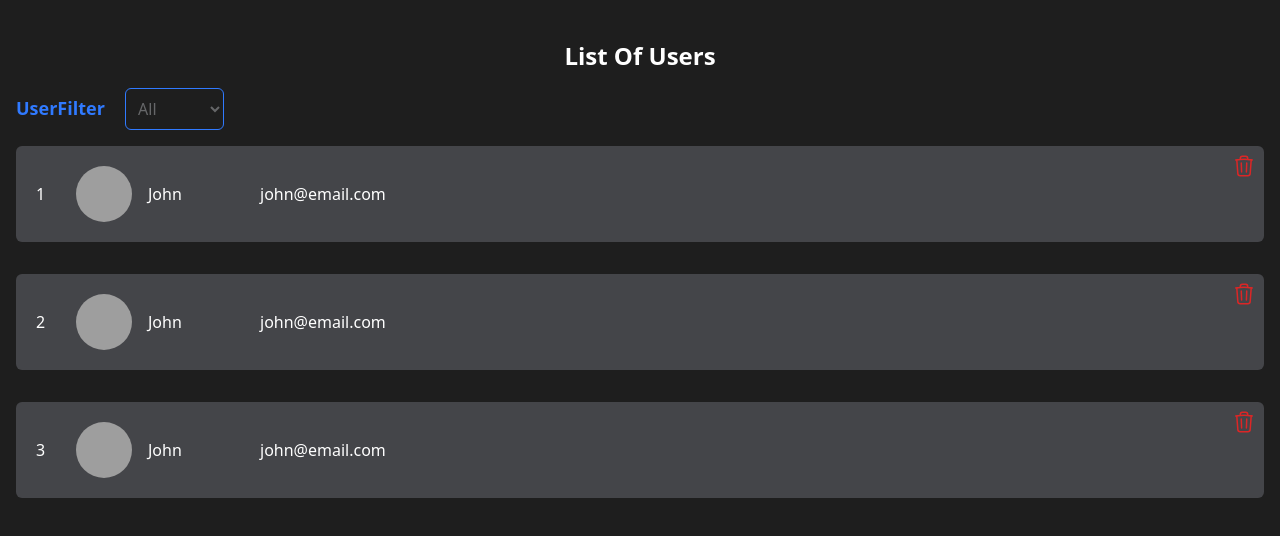
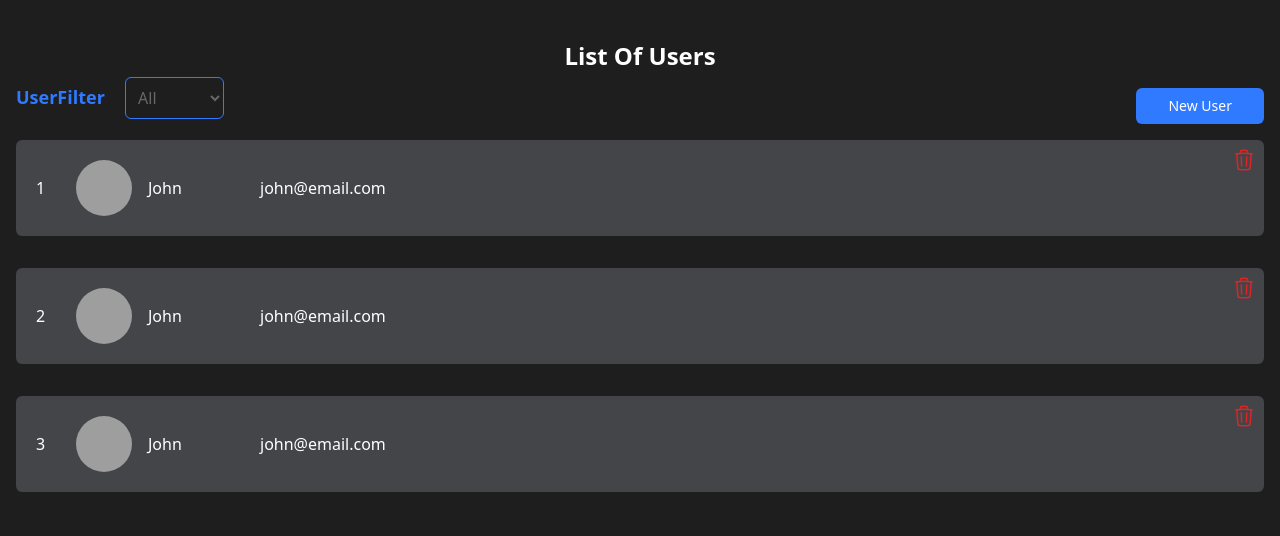
Before and after one commit to venky-123-debug/svelte-tutorial, a Svelte app: page / in a window 1280 px wide. Shown: the top 536 px of the page. Built offline with nearby package versions, Linux system fonts and the light colour scheme; grey boxes are pictures that could not be loaded; the HTML template or start-up script is replaced by a standard one.

Commit message:
newuser adding modal has been initiated

```diff
--- a/src/App.svelte
+++ b/src/App.svelte
@@ -2,10 +2,12 @@
   import User from "./components/users.svelte"
 </script>
 
+<!-- <div class="relative"> -->
 <div class="flex min-h-screen flex-col overflow-hidden bg-primaryBlack">
   <User />
 </div>
 
+<!-- </div> -->
 <style global lang="postcss">
   @tailwind base;
   @tailwind components;
--- a/src/components/filterUser.svelte
+++ b/src/components/filterUser.svelte
@@ -7,7 +7,7 @@
   }
 </script>
 
-<div class="ml-4 mt-4 ">
+<div>
   <label for="UserFilter" class="text-lg font-bold text-primaryBlue">UserFilter</label>
   <select on:change={filterUser} name="userfilter" class="ml-4 rounded-md border border-primaryBlue bg-primaryBlack px-2 py-2 text-textGray focus:outline-none">
     <option value={null}>All</option>
--- /dev/null
+++ b/src/components/newUser.svelte
@@ -0,0 +1,19 @@
+<script>
+  import NewUserModal from "../modules/newUserModal.svelte"
+  let showModal = false
+</script>
+
+<div class="mt-4">
+  <button
+    on:click={() => {
+      showModal = true
+    }}
+    class="rounded-md bg-primaryBlue px-8 py-2 text-sm text-white  focus:outline-none active:bg-blue-800 "
+  >
+    New User
+  </button>
+
+  {#if showModal}
+    <NewUserModal on:close={() => (showModal = false)} />
+  {/if}
+</div>
--- a/src/components/users.svelte
+++ b/src/components/users.svelte
@@ -1,6 +1,7 @@
 <script>
   import User from "../modules/user.svelte"
   import FilterUser from "./filterUser.svelte"
+  import NewUser from "./newUser.svelte"
 
   let users = [
     {
@@ -48,7 +49,10 @@
 </script>
 
 <h1>List Of Users</h1>
-<FilterUser on:filter={filterUser} />
+<div class="mx-4 flex items-center justify-between">
+  <FilterUser on:filter={filterUser} />
+  <NewUser />
+</div>
 {#each filteredUsers as user, i (user.id)}
   <User on:remove={deleteUser} {user} {i} />
 {:else}
--- /dev/null
+++ b/src/modules/newUserModal.svelte
@@ -0,0 +1,28 @@
+<script>
+  import { createEventDispatcher } from "svelte"
+
+  const dispatch = createEventDispatcher()
+  const close = () => {
+    dispatch("close")
+  }
+</script>
+
+<!-- svelte-ignore a11y-click-events-have-key-events -->
+<div class="relative z-10" aria-labelledby="modal-title" role="dialog" aria-modal="true">
+  <div class="fixed inset-0 bg-gray-500 bg-opacity-50 transition-opacity" />
+
+  <div class="fixed inset-0 z-10 overflow-y-auto">
+    <div class="flex min-h-full items-center justify-center p-4 text-center sm:items-center sm:p-0">
+      <div class="relative transform overflow-hidden rounded-lg bg-white px-4 pb-4 text-left shadow-xl transition-all sm:my-8 sm:w-full sm:max-w-sm sm:p-6">
+        <form class="mt-5 sm:mt-6">
+          <slot />
+
+          <div class="flex justify-between">
+            <button type="button" class="rounded px-2 py-1 ring-1 ring-red-600 hover:bg-red-600 hover:text-white active:bg-red-300" on:click={close}>Close</button>
+            <slot name="right-button" />
+          </div>
+        </form>
+      </div>
+    </div>
+  </div>
+</div>
--- a/src/modules/user.svelte
+++ b/src/modules/user.svelte
@@ -5,7 +5,7 @@
   export let user, i
   const dispatch = createEventDispatcher()
 
-  const deleteUser = (id) => {
+  const deleteUser = () => {
     dispatch("remove", user.id)
   }
 </script>
```
